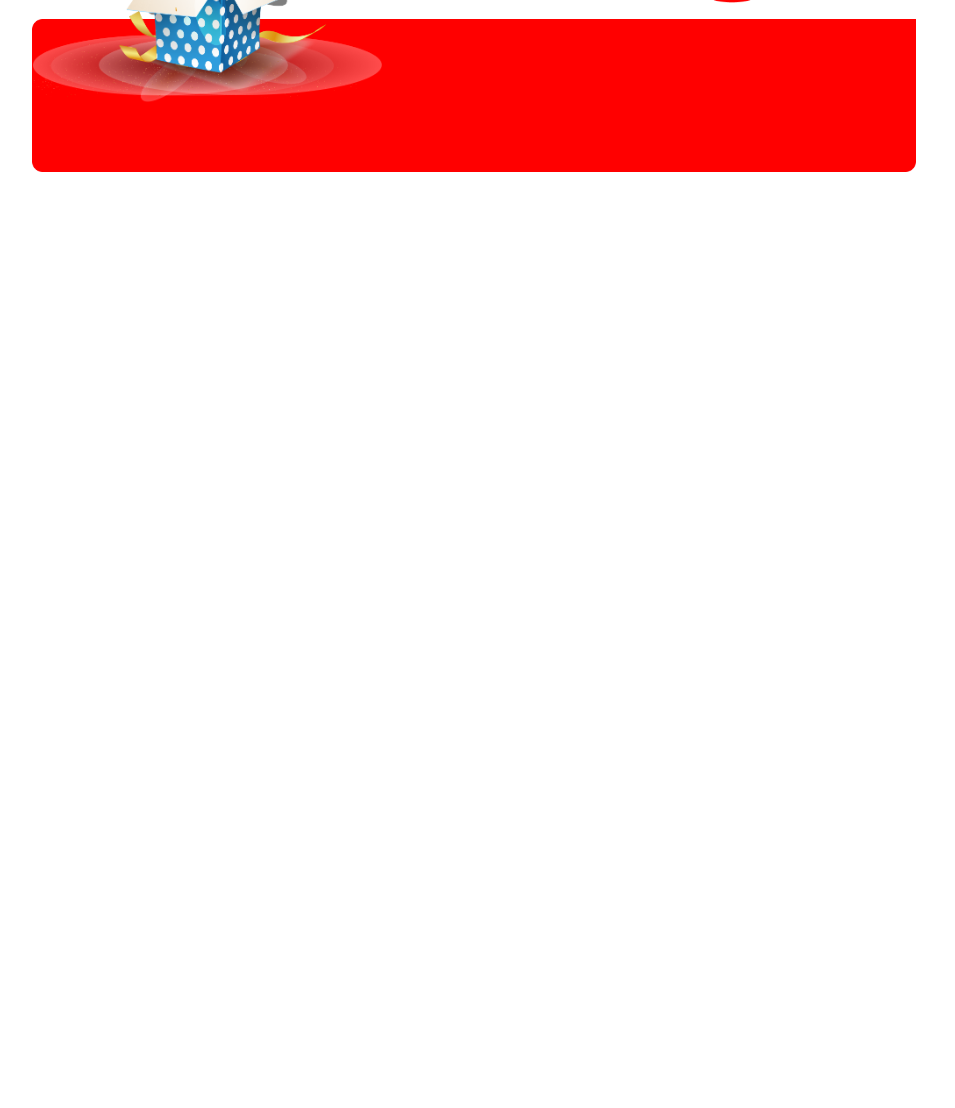
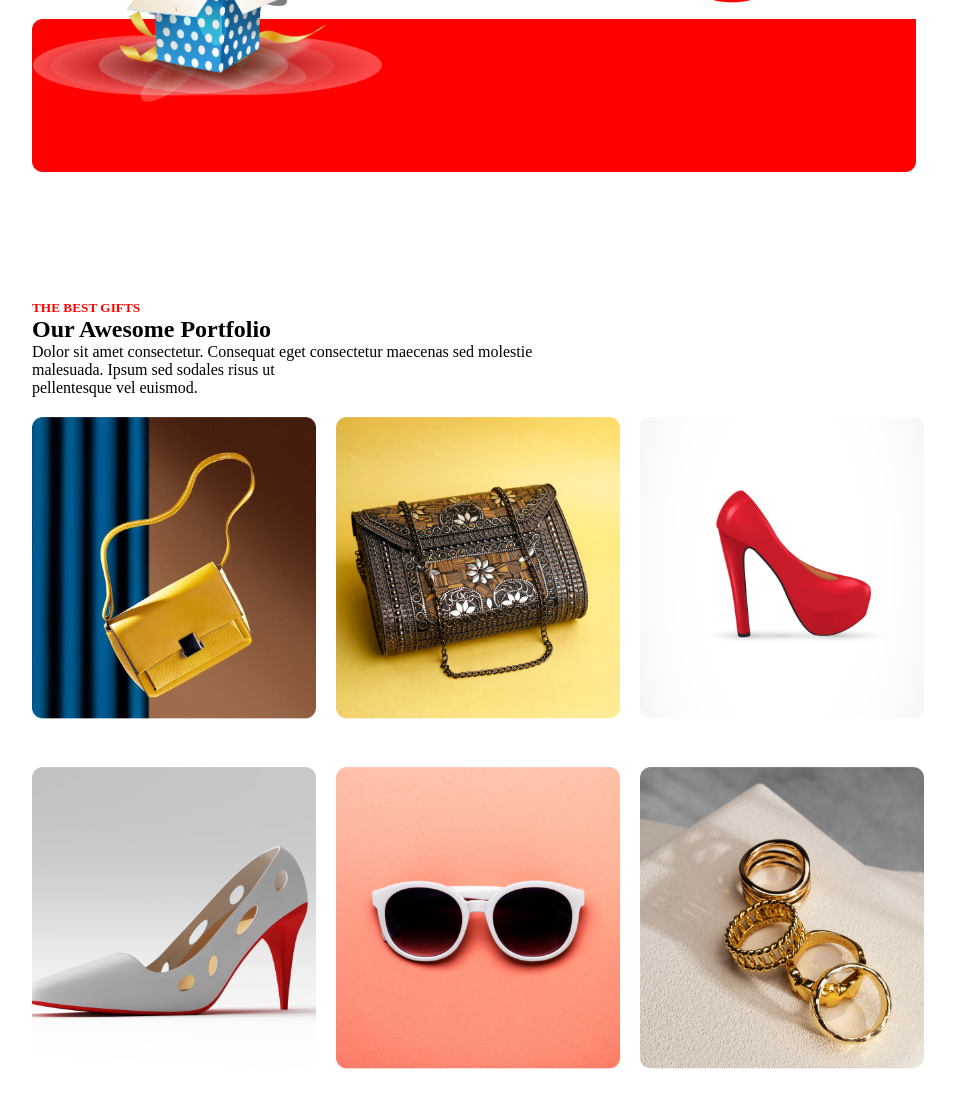
Before and after one commit to Arun-DEV-prog/new_year_party, a plain HTML site: page index.html in a window 1280 px wide. Shown: the part 2797-3905 px from the top of the page, without its empty margins (108-1063 px from the left). Before the commit the page ends 3097 px from the top, so only its background shows below. Drawn offline with Linux system fonts and the light colour scheme.

Commit message:
another section add

```diff
--- a/index.html
+++ b/index.html
@@ -93,6 +93,47 @@
          </section>
 
 
+         <section class="img-section">
+            <div class="text">
+               <h5 class="primary-color">THE BEST GIFTS</h5>
+               <h1>Our Awesome Portfolio</h1>
+               <p class="sub-title">Dolor sit amet consectetur. Consequat eget consectetur maecenas sed molestie <br> malesuada. Ipsum sed sodales risus ut <br>pellentesque vel euismod. </p>
+            </div>
+
+            <div class="img-container">
+                <div class="row">
+                  <div class="column">
+                     <div class="img">
+                         <img src="Rectangle 3.png" alt="">
+                     </div>
+                     <div class="img">
+                        <img src="Rectangle 4.png" alt="">
+                     </div>
+                     <div class="img">  <img src="Rectangle 5.png" alt=""></div>
+                  </div>
+
+                </div>
+                <div class="row">
+                  <div class="column">
+                     <div class="img">
+                        <img src="Rectangle 6.png" alt="">
+                     </div>
+                     <div class="img">
+                        <img src="Rectangle 7.png" alt="">
+                     </div>
+                     <div class="img">
+                        <img src="Rectangle 8.png" alt="">
+                     </div>
+                  </div>
+
+                </div>
+            </div>
+
+            </div>
+
+         </section>
+
+
     </main>
      <footer>
 
--- a/style.css
+++ b/style.css
@@ -164,3 +164,25 @@
 
 
 }
+.img-section .text{
+ margin-left: 140px;
+}
+.img-container{
+
+    margin: 20px 140px 20px 140px;
+
+}
+.img-container .row{
+    margin-bottom: 100px;
+}
+.img-container  .column{
+    display: flex;
+    gap: 20px;
+}
+.img-container .column .img{
+    max-width: 284px;
+    max-height: 250px;
+}
+.column .img img{
+    width: 100%;
+}
```
